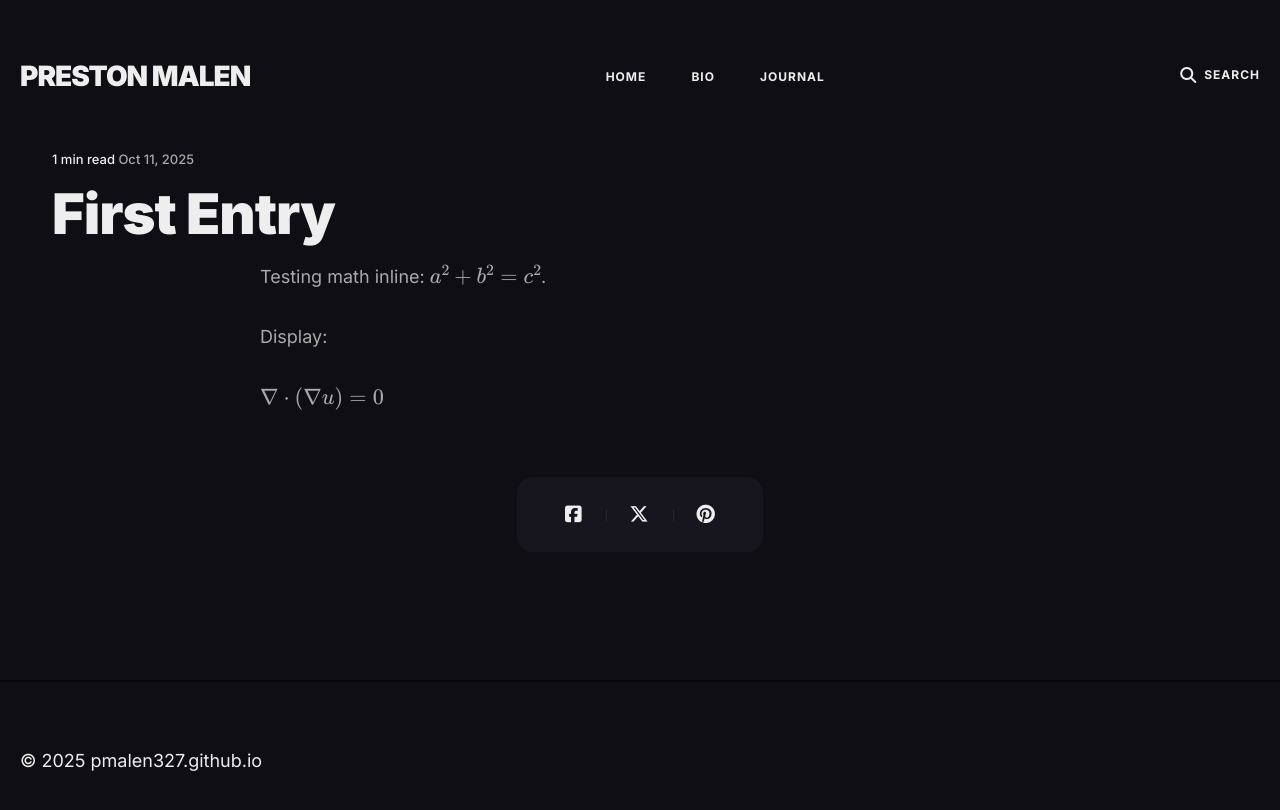
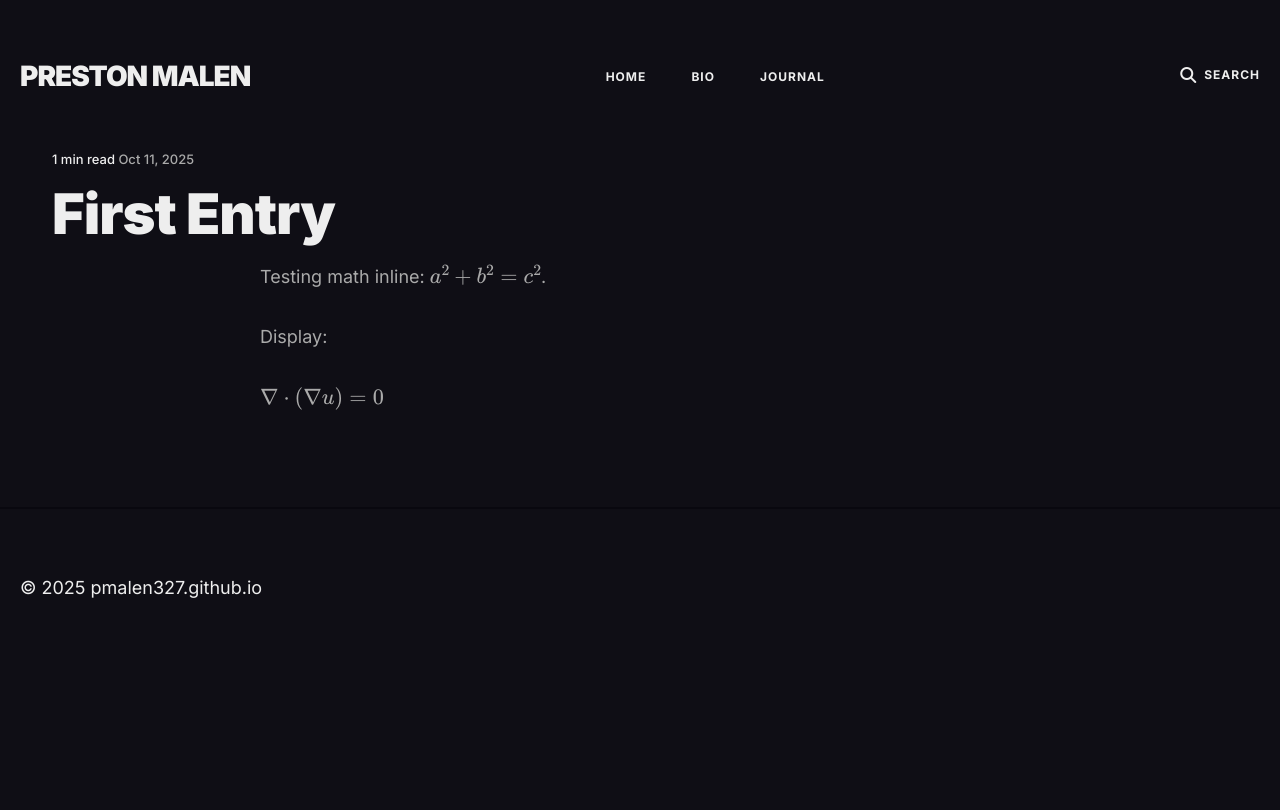
Before and after one commit to pmalen327/pmalen327.github.io, a Jekyll site: the page built from _posts/2025-10-11-K-Theory-Prelude.md, in a window 1280 px wide. Shown: the top 810 px of the page. Built offline with Jekyll 4.4.1, drawn with Linux system fonts in a browser that asks for light colours.

Commit message:
quick push

```diff
--- a/_layouts/post.html
+++ b/_layouts/post.html
@@ -48,16 +48,6 @@ layout: default
       {{ content }}
     </div>
 
-    <div class="post__share">
-      <div class="share__list">
-        <a class="share__link share__facebook" href="https://www.facebook.com/sharer/sharer.php?u={{ site.url }}{{ site.baseurl }}{{ page.url }}" onclick="window.open(this.href, 'pop-up', 'left=20,top=20,width=500,height=500,toolbar=1,resizable=0'); return false;" title="Share on Facebook" rel="nofollow"><i class="fa-brands fa-square-facebook"></i></a>
-
-        <a class="share__link share__twitter" href="https://twitter.com/intent/tweet?text={{ page.title | uri_escape }}&url={{ site.url }}{{ site.baseurl }}{{ page.url }}" onclick="window.open(this.href, 'pop-up', 'left=20,top=20,width=500,height=500,toolbar=1,resizable=0'); return false;" title="Share on Twitter" rel="nofollow"><i class="fa-brands fa-x-twitter"></i></a>
-
-        <a class="share__link share__pinterest" href="http://pinterest.com/pin/create/button/?url={{ site.url }}{{ page.url }}&amp;media={{ site.url }}{{ site.baseurl }}{{ page.image }}&amp;description={{ page.title | uri_escape }}" onclick="window.open(this.href, 'pop-up', 'left=20,top=20,width=900,height=500,toolbar=1,resizable=0'); return false;" title="Share on Pinterest" rel="nofollow"><i class="fa-brands fa-pinterest"></i></a>
-      </div>
-    </div>
-
     <div class="post__navigation">
       {% if page.previous.url %}
       <a class="prev" href="{{ page.previous.url | relative_url }}">
```
